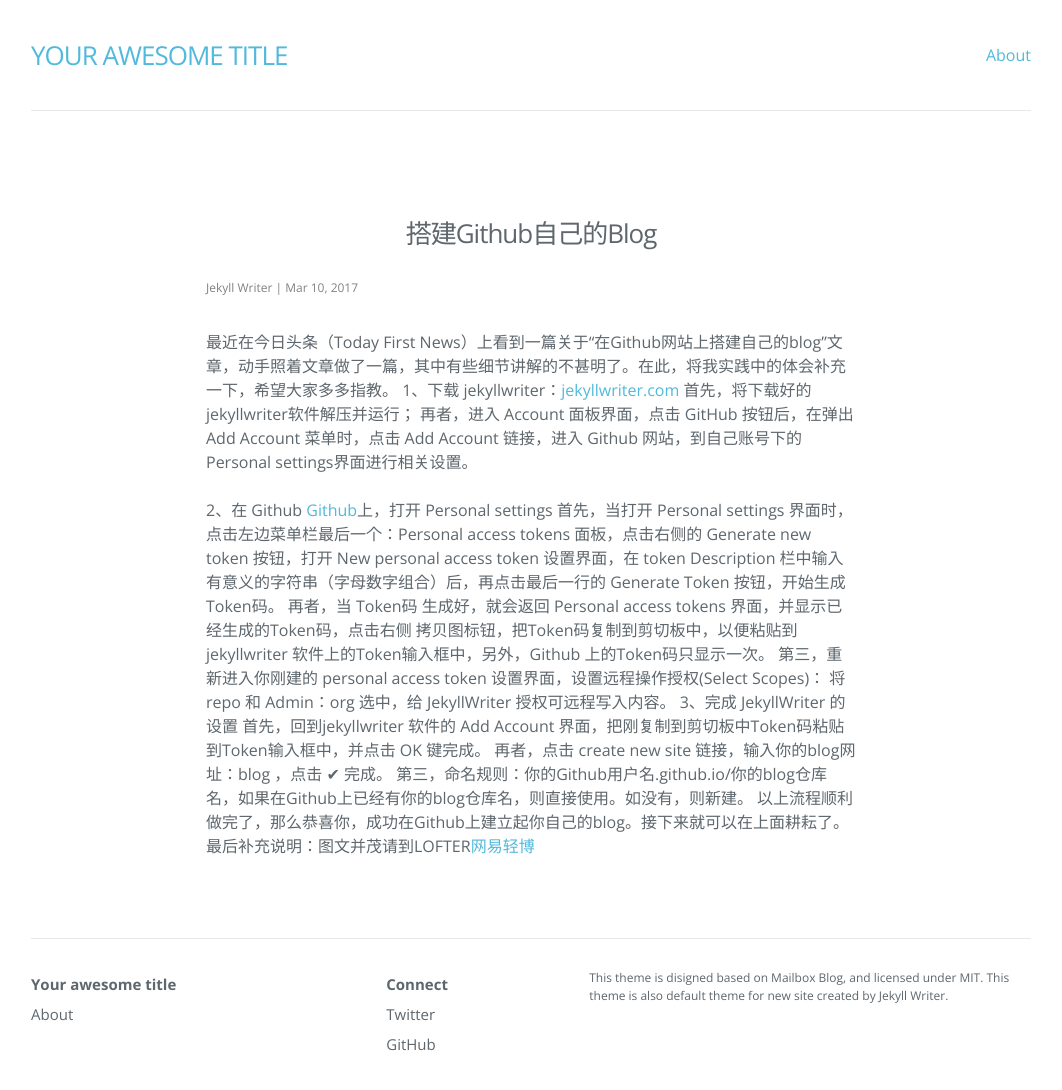
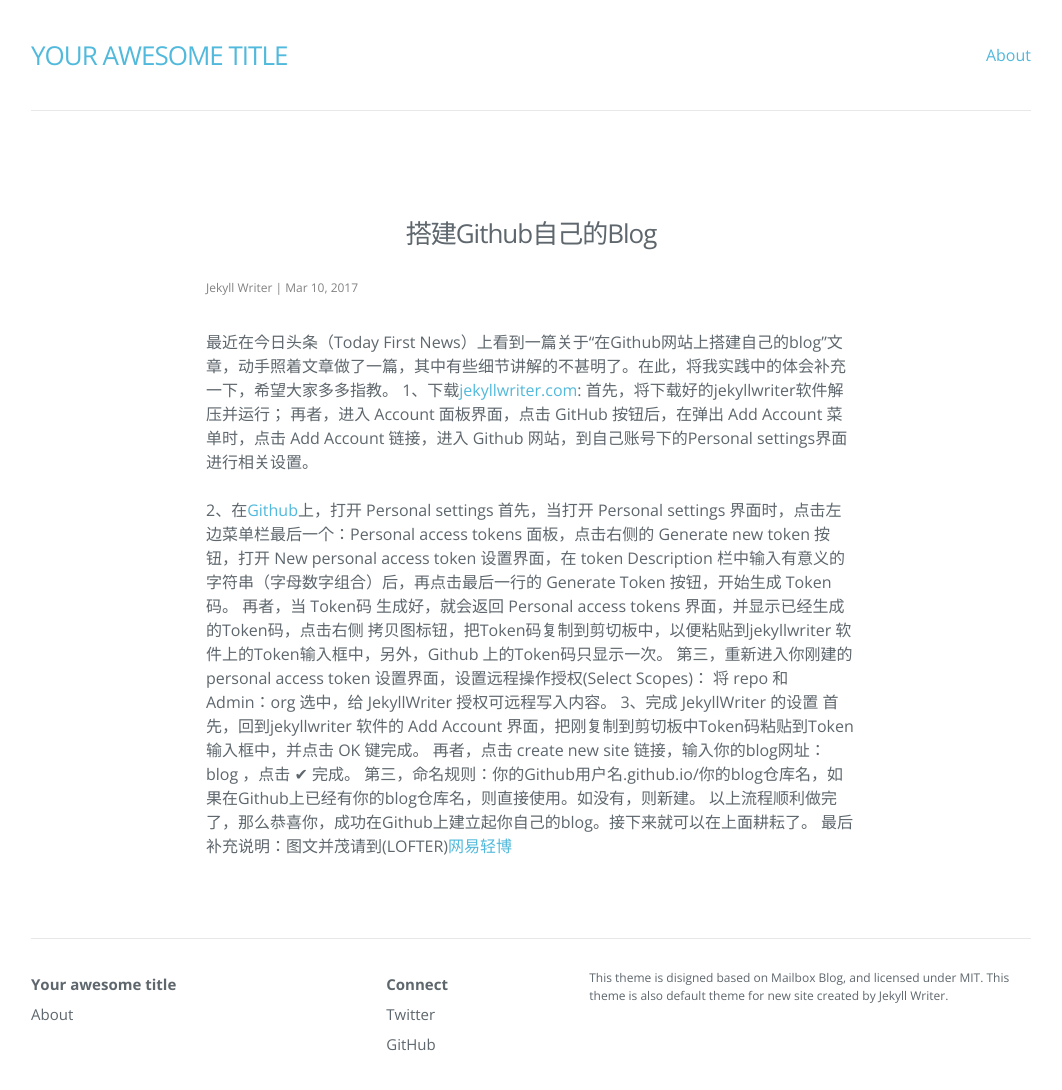
Before and after one commit to zhjq19660117/blog7096, a Jekyll site: the page built from _posts/2017-03-10-搭建Github自己的Blog.md, in a window 1280 px wide and 1127 px high. Shown: the top 1090 px of the window, without its empty margins (109-1171 px from the left). Built offline with Jekyll 4.4.1, drawn with Linux system fonts in a browser that asks for light colours; nearby versions of some CDN libraries.

Commit message:
Update 搭建Github自己的Blog

```diff
--- a/_posts/2017-03-10-搭建Github自己的Blog.md
+++ b/_posts/2017-03-10-搭建Github自己的Blog.md
@@ -1,13 +1,15 @@
 ---
 title: 搭建Github自己的Blog
 layout: post
+categories: tools
+tags: blog
 ---
 最近在今日头条（Today First News）上看到一篇关于“在Github网站上搭建自己的blog”文章，动手照着文章做了一篇，其中有些细节讲解的不甚明了。在此，将我实践中的体会补充一下，希望大家多多指教。
-    1、下载 jekyllwriter：[jekyllwriter.com](http://jekyllwriter.com)
+    1、下载[jekyllwriter.com](http://jekyllwriter.com):
     首先，将下载好的jekyllwriter软件解压并运行；
     再者，进入 Account 面板界面，点击 GitHub 按钮后，在弹出 Add Account 菜单时，点击 Add Account 链接，进入 Github 网站，到自己账号下的Personal settings界面进行相关设置。
 
-   2、在 Github [Github](https://github.com)上，打开 Personal settings
+   2、在[Github](https://github.com)上，打开 Personal settings
    首先，当打开 Personal settings 界面时，点击左边菜单栏最后一个：Personal access tokens 面板，点击右侧的 Generate new token 按钮，打开 New personal access token 设置界面，在 token Description 栏中输入有意义的字符串（字母数字组合）后，再点击最后一行的 Generate Token 按钮，开始生成 Token码。
    再者，当 Token码 生成好，就会返回 Personal access tokens 界面，并显示已经生成的Token码，点击右侧 拷贝图标钮，把Token码复制到剪切板中，以便粘贴到jekyllwriter 软件上的Token输入框中，另外，Github 上的Token码只显示一次。
    第三，重新进入你刚建的 personal access token 设置界面，设置远程操作授权(Select Scopes)：
@@ -17,4 +19,4 @@ layout: post
    再者，点击 create new site 链接，输入你的blog网址：blog ，点击  ✔  完成。
    第三，命名规则：你的Github用户名.github.io/你的blog仓库名，如果在Github上已经有你的blog仓库名，则直接使用。如没有，则新建。
    以上流程顺利做完了，那么恭喜你，成功在Github上建立起你自己的blog。接下来就可以在上面耕耘了。
-   最后补充说明：图文并茂请到LOFTER[网易轻博](http://www.lofter.com/blog/snake1965?act=dashboardclick_20130514_04)
+   最后补充说明：图文并茂请到(LOFTER)[网易轻博](http://www.lofter.com/blog/snake1965?act=dashboardclick_20130514_04)
```
